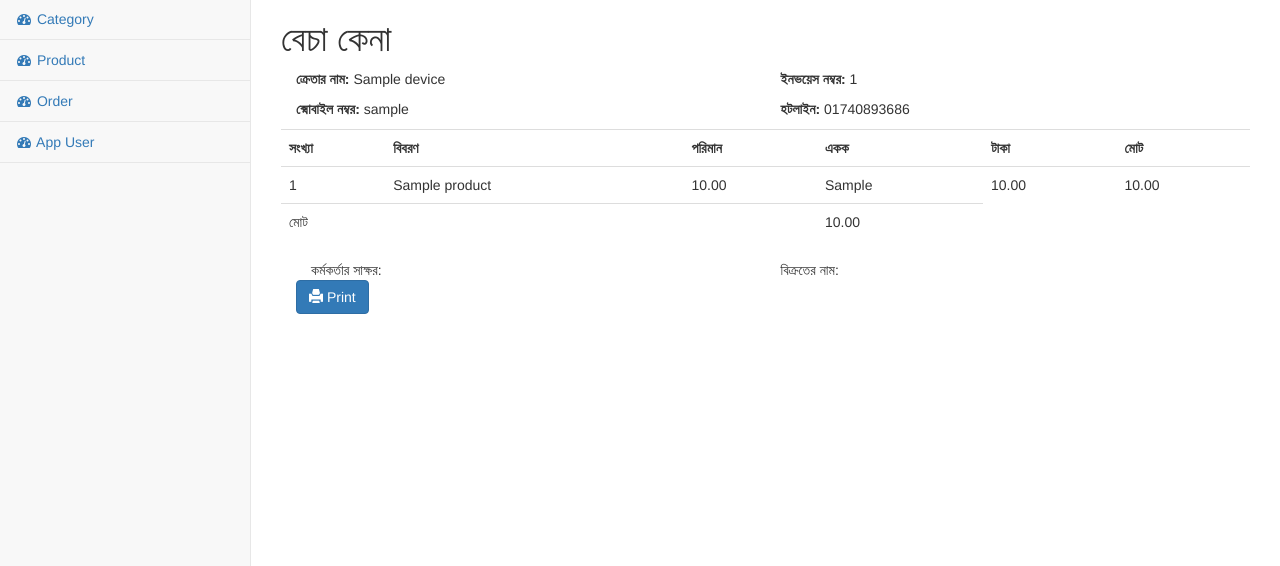
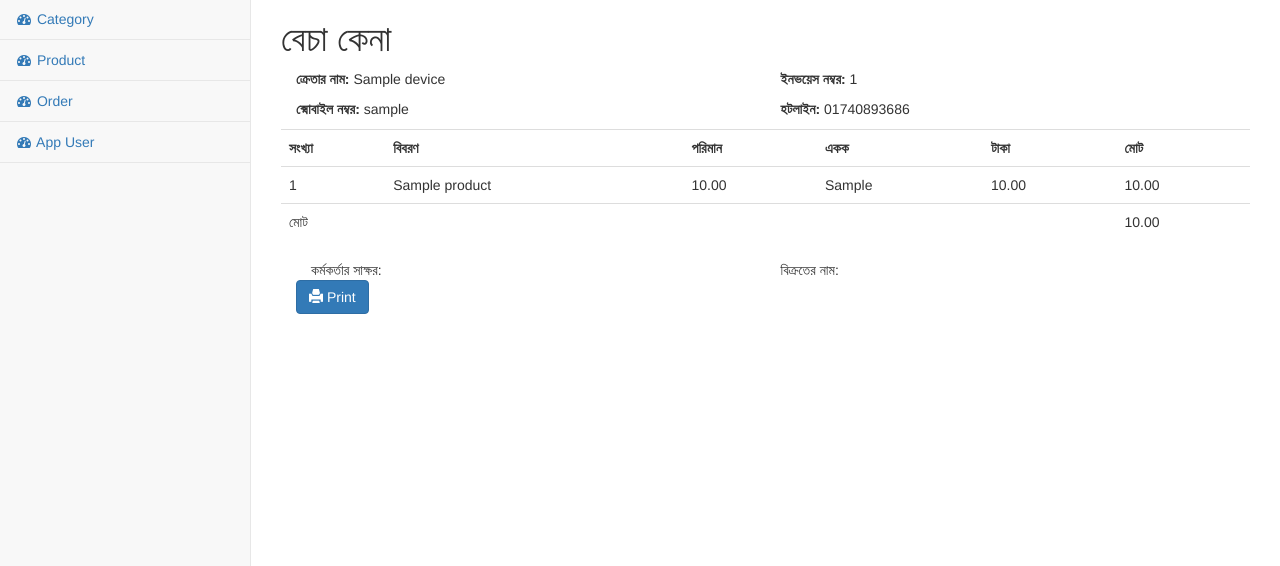
Before and after one commit to raselTarikul/Bechakeena, a Django app: page /apps/orders/1 in a window 1280 px wide. Shown: the part 52-618 px from the top of the page. Run offline with Django 3.2, Linux system fonts and the light colour scheme; the first user in the database is signed in; tables that the repository leaves empty hold one stand-in row (Sample ...); some libraries are stand-ins or nearby versions.

Commit message:
Invoice updated

```diff
--- a/apps/templates/apps/order_detail.html
+++ b/apps/templates/apps/order_detail.html
@@ -6,13 +6,13 @@
 
 {% block content %}
     <div class="row">
-        <div class="col-md-12">
-            <h1>বেচা কেনা</h1>
-            <div class="col-md-6">
+        <div class="col-md-12 col-print-12">
+            <h1 class="center">বেচা কেনা</h1>
+            <div class="col-md-6 col-print-6">
                  <p><strong>ক্রেতার নাম:</strong> {{ order.device.shop_name }}</p>
                 <p><strong>ক্মোবাইল নম্বর:</strong> {{ order.device.user.username }}</p>
             </div>
-            <div class="col-md-6">
+            <div class="col-md-6 col-print-6">
                 <p><strong>ইনভয়েস নম্বর:</strong> {{ order.id }}</p>
                 <p><strong>হটলাইন:</strong> 01740893686</p>
             </div>
@@ -25,7 +25,7 @@
 {#        <p><strong>Customer:</strong> {{ order.device.shop_name }}</p>#}
 {#        <p><strong>Order Date:</strong> {{ order.created_time }}</p>#}
 {#        <p><strong>Status:</strong> {{ order.status }}</p>#}
-    <div class="col-md-12">
+    <div class="col-md-12 col-print-12">
         <table class="table">
         <tr>
             <th>সংখ্যা</th>
@@ -46,13 +46,13 @@
                 </tr>
              {% endfor %}
         <tr>
-            <td colspan="3">মোট</td>
+            <td colspan="5">মোট</td>
             <td>{{ order.order_total }}</td>
         </tr>
         </table>
-    <div class="col-md-12">
-        <div class="col-md-6">কর্মকর্তার সাক্ষর:</div>
-        <div class="col-md-6">বিক্রতের নাম: </div>
+    <div class="col-md-12 col-print-12">
+        <div class="col-md-6 col-print-6">কর্মকর্তার সাক্ষর:</div>
+        <div class="col-md-6 col-print-6">বিক্রতের নাম: </div>
     </div>
         <div class="col-md-12">
              <button class="btn btn-primary hidden-print" onclick="printFunction()"><span class="glyphicon glyphicon-print" aria-hidden="true"></span> Print</button>
```
